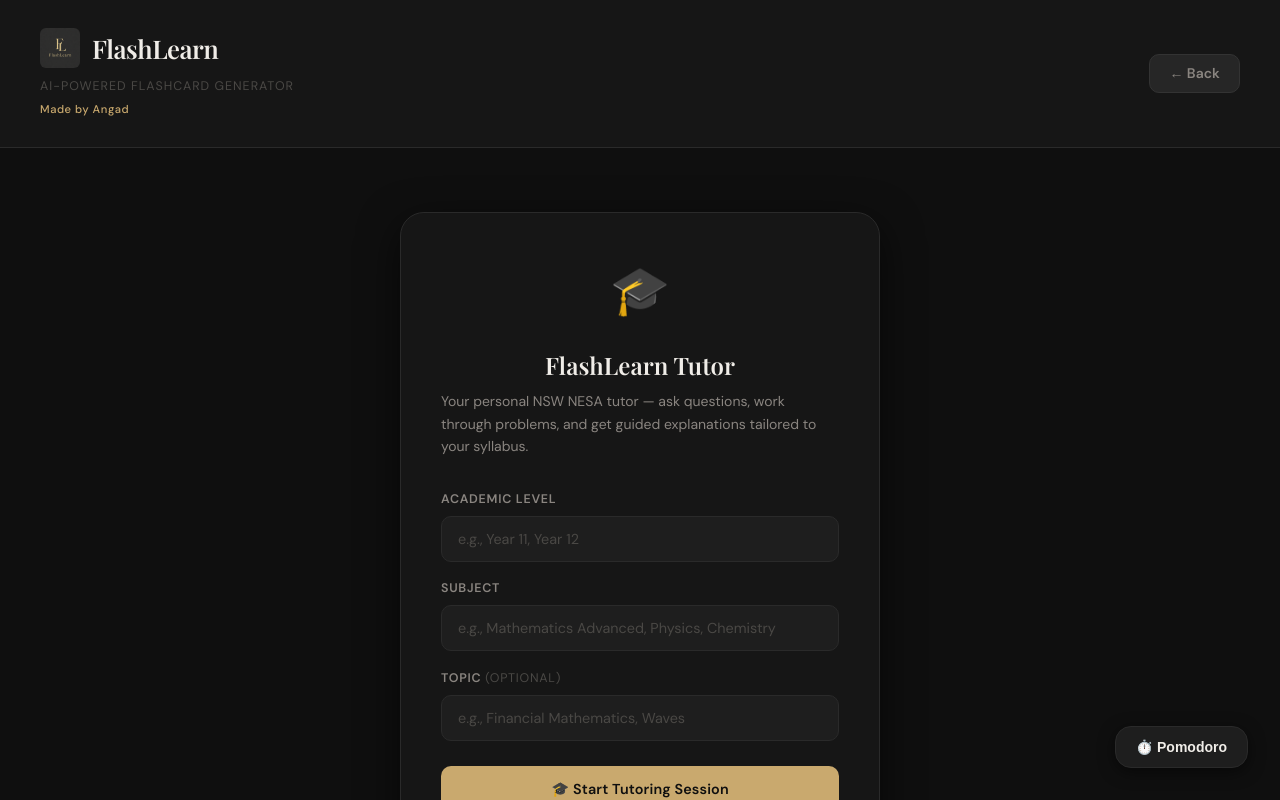
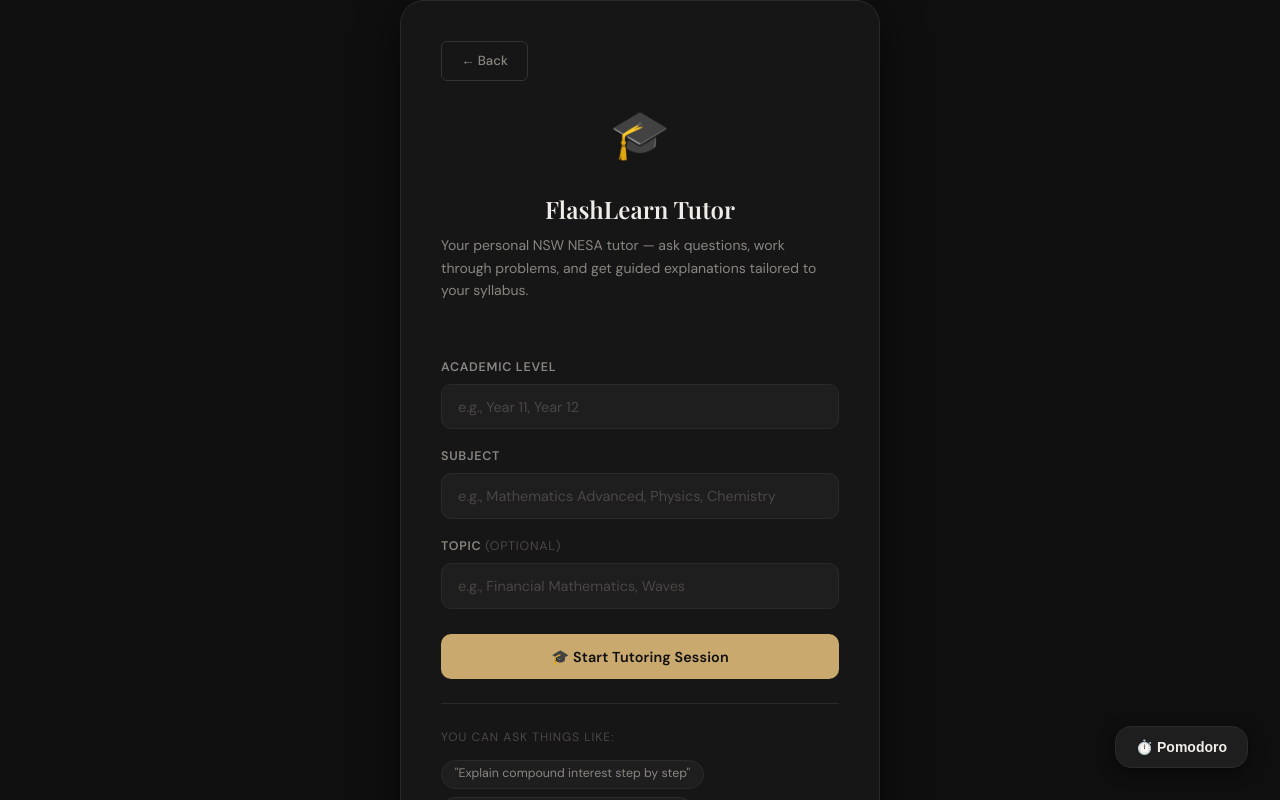
Before and after one commit to AngadOnTop/FlashLearn, a React (Vite) app: page / in a window 1280 px wide. Both pictures are taken after a click on the button "🎓 AI Tutor". Shown: the top 800 px of the page. Built offline with nearby package versions, Linux system fonts and the light colour scheme.

Commit message:
ai tutor complete

```diff
--- a/src/App.jsx
+++ b/src/App.jsx
@@ -493,6 +493,7 @@ function App() {
             {!tutorStarted ? (
               <div className="tutor-setup">
                 <div className="tutor-setup-card">
+                <button onClick={exitTutor} className="exit-btn" style={{ alignSelf: 'flex-start', marginBottom: '1rem' }}>← Back</button>
                   <div className="tutor-avatar">🎓</div>
                   <h2>FlashLearn Tutor</h2>
                   <p className="form-description">Your personal NSW NESA tutor — ask questions, work through problems, and get guided explanations tailored to your syllabus.</p>
@@ -528,6 +529,7 @@ function App() {
               <div className="tutor-chat">
                 <div className="tutor-chat-header">
                   <div className="tutor-chat-info">
+                    <button onClick={exitTutor} className="exit-btn" style={{ marginRight: '0.75rem' }}>← Back</button>
                     <span className="tutor-avatar-sm">🎓</span>
                     <div>
                       <div className="tutor-chat-title">FlashLearn Tutor</div>
--- a/src/index.css
+++ b/src/index.css
@@ -1393,12 +1393,15 @@ textarea {
 /* ─── Tutor Section ──────────────────────────────── */
 
 .tutor-section {
-  max-width: 800px;
-  margin: 0 auto;
-  padding-top: 2rem;
-  height: calc(100vh - 200px);
+  position: fixed;
+  top: 0;
+  left: 0;
+  right: 0;
+  bottom: 0;
   display: flex;
   flex-direction: column;
+  z-index: 100;
+  background: var(--bg);
 }
 
 /* ─── Tutor Setup ────────────────────────────────── */
@@ -1418,6 +1421,8 @@ textarea {
   width: 100%;
   max-width: 480px;
   box-shadow: var(--shadow-lg);
+  display: flex;
+  flex-direction: column;
 }
 
 .tutor-avatar {
@@ -1473,20 +1478,18 @@ textarea {
   flex-direction: column;
   flex: 1;
   background: var(--surface);
-  border: 1px solid var(--border);
-  border-radius: var(--radius-xl);
   overflow: hidden;
-  box-shadow: var(--shadow-lg);
 }
 
 .tutor-chat-header {
   display: flex;
   justify-content: space-between;
   align-items: center;
-  padding: 1rem 1.5rem;
+  padding: 1rem 2rem;
   border-bottom: 1px solid var(--border);
   background: var(--surface-2);
   flex-shrink: 0;
+  padding-top: calc(1rem + env(safe-area-inset-top));
 }
 
 .tutor-chat-info {
@@ -1514,11 +1517,16 @@ textarea {
 .tutor-messages {
   flex: 1;
   overflow-y: auto;
-  padding: 1.5rem;
+  overflow-x: hidden;
+  padding: 1.5rem 2rem;
   display: flex;
   flex-direction: column;
   gap: 1.25rem;
   scroll-behavior: smooth;
+  max-width: 860px;
+  width: 100%;
+  margin: 0 auto;
+  align-self: center;
 }
 
 .tutor-message {
@@ -1592,11 +1600,17 @@ textarea {
 .tutor-input-area {
   display: flex;
   gap: 0.75rem;
-  padding: 1rem 1.5rem;
+  padding: 1rem 2rem;
   border-top: 1px solid var(--border);
   background: var(--surface-2);
   align-items: flex-end;
   flex-shrink: 0;
+  max-width: 860px;
+  width: 100%;
+  margin: 0 auto;
+  align-self: center;
+  box-shadow: 0 -1px 0 var(--border);
+  border-top: none;
 }
 
 .tutor-input {
```
